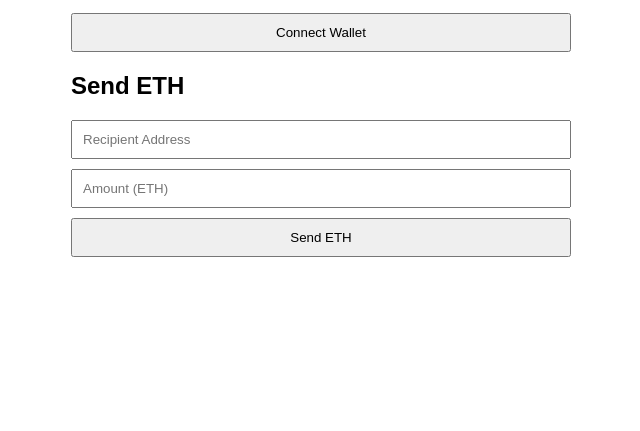
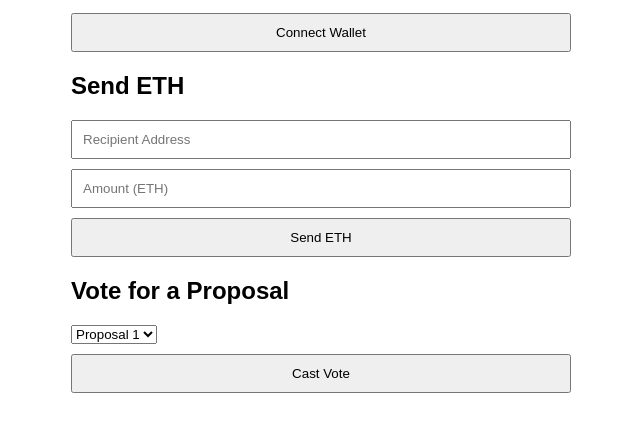
Before and after one commit to CNwante/Solomon-Nwante-Web3-Course-Final-Project, a website built with Vite: page sendeth-dapp/src/index.html in a window 1280 px wide. Shown: the part 141-572 px from the top of the page, without its empty margins (319-959 px from the left). Built offline with nearby package versions, Linux system fonts and the light colour scheme.

Commit message:
Add markup for voting

```diff
--- a/sendeth-dapp/src/index.html
+++ b/sendeth-dapp/src/index.html
@@ -48,6 +48,14 @@
       <input id="amount" type="number" placeholder="Amount (ETH)" />
       <button id="send-eth">Send ETH</button>
       <p id="message" style="color: green"></p>
+
+      <h2>Vote for a Proposal</h2>
+      <select id="proposal">
+        <option value="1">Proposal 1</option>
+        <option value="2">Proposal 2</option>
+      </select>
+      <button id="cast-vote">Cast Vote</button>
+      <p id="vote-message" style="color: blue"></p>
     </div>
     <script type="module" src="./dapp.js"></script>
   </body>
```
